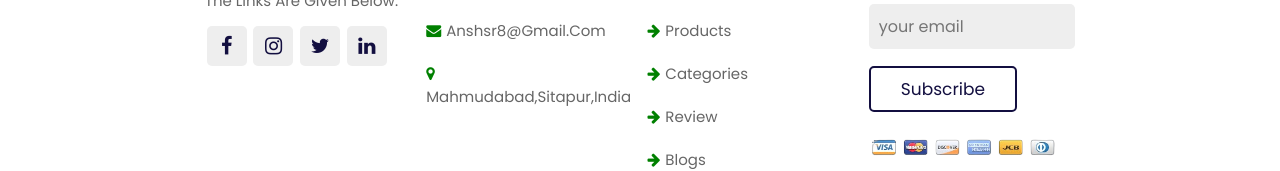
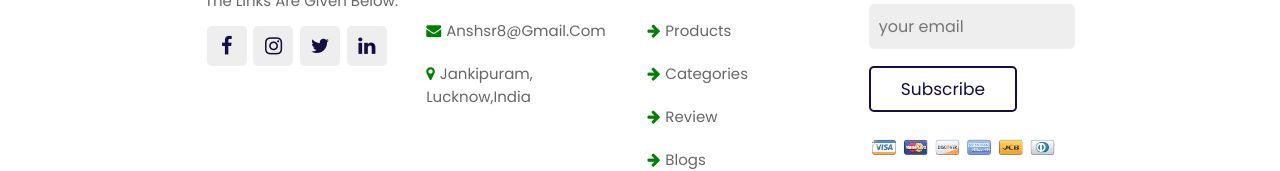
Before and after one commit to ianshvermagit/Anshsupermarket-, a plain HTML site: page index.html in a window 1280 px wide. Shown: the part 4813-4984 px from the top of the page. Drawn offline with nearby package versions, Linux system fonts and the light colour scheme; a web font is replaced by a local one.

Commit message:
Update index.html

```diff
--- a/index.html
+++ b/index.html
@@ -494,7 +494,7 @@
             <a href="#" class="links"><i class="fa fa-phone"></i>+91 902604xxxxx </a>
             <a href="#" class="links"><i class="fa fa-phone"></i>+91 983984xxxxx </a>
             <a href="#" class="links"><i class="fa fa-envelope"></i>anshsr8@gmail.com </a>
-            <a href="#" class="links"><i class="fa fa-map-marker"></i>mahmudabad,sitapur,india </a>
+            <a href="#" class="links"><i class="fa fa-map-marker"></i>Jankipuram, Lucknow,india </a>
 
 
            </div>
```
